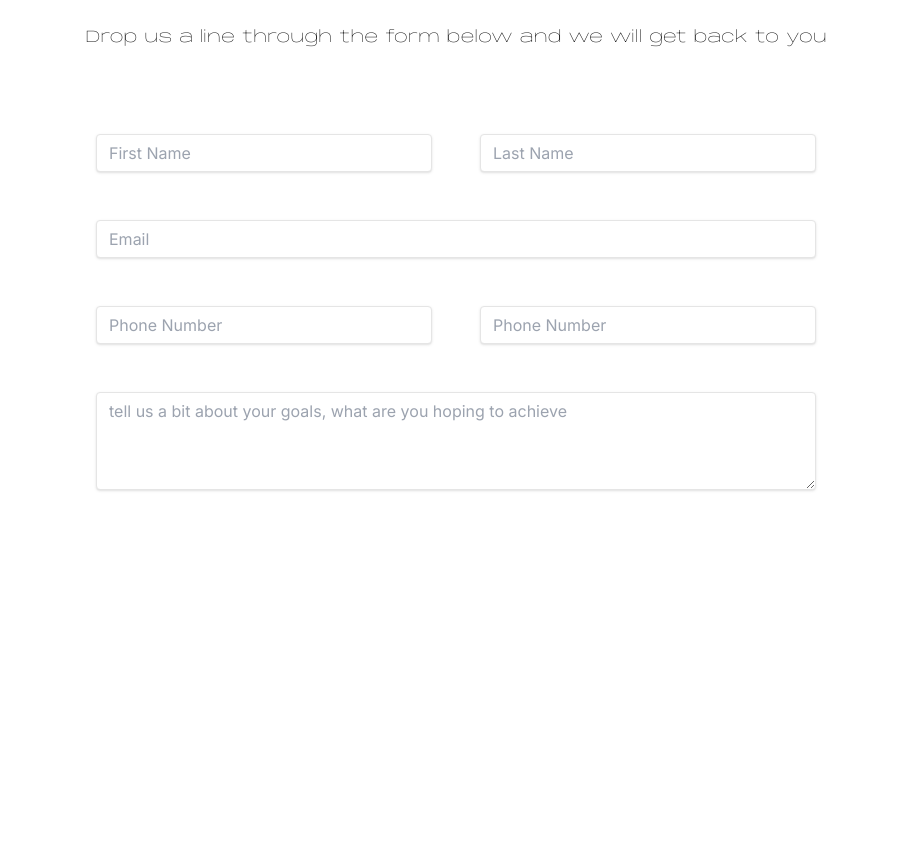
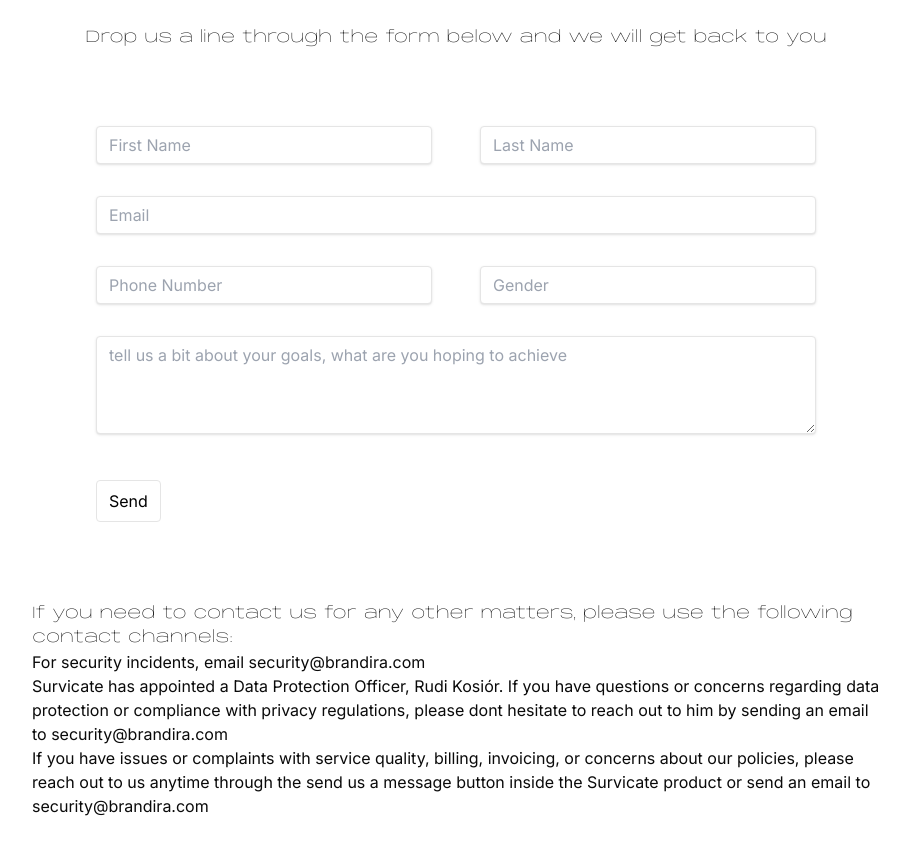
Before and after one commit to Itsbrandria/brandria, a Next.js app: page /en/contact in a window 1280 px wide. Shown: the part 282-1136 px from the top of the page, without its empty margins (184-1093 px from the left). Before the commit the page ends 938 px from the top, so only its background shows below. Built offline with nearby package versions, Linux system fonts and the light colour scheme.

Commit message:
contact page

```diff
--- a/src/app/[locale]/contact/page.tsx
+++ b/src/app/[locale]/contact/page.tsx
@@ -10,7 +10,7 @@ export default function page() {
           <h5 className='lg:max-w-5xl mx-auto space-y-4 '>Drop us a line through the form below and we will get back to you</h5>
         </div>
         <form className='grid grid-cols-8 gap-4 mx-52'>
-          <div className='p-4 col-span-4'>
+          <div className='p-4 col-span-4 py-2'>
             <input
               id="1"
               type="text"
@@ -18,7 +18,7 @@ export default function page() {
               className="shadow appearance-none border rounded w-full py-2 px-3 text-gray-700 leading-tight focus:outline-none focus:shadow-outline"
             />
           </div>
-          <div className='p-4 col-span-4'>
+          <div className='p-4 col-span-4 py-2'>
             <input
               id="2"
               type="text"
@@ -26,7 +26,7 @@ export default function page() {
               className="shadow appearance-none border rounded w-full py-2 px-3 text-gray-700 leading-tight focus:outline-none focus:shadow-outline"
             />
           </div>
-          <div className='p-4 col-span-8'>
+          <div className='p-4 col-span-8 py-2'>
             <input
               id="3"
               type="email"
@@ -34,7 +34,7 @@ export default function page() {
               className="shadow appearance-none border rounded w-full py-2 px-3 text-gray-700 leading-tight focus:outline-none focus:shadow-outline"
             />
           </div>
-          <div className='p-4 col-span-4'>
+          <div className='p-4 col-span-4 py-2'>
             <input
               id="4"
               type="tel"
@@ -42,23 +42,33 @@ export default function page() {
               className="shadow appearance-none border rounded w-full py-2 px-3 text-gray-700 leading-tight focus:outline-none focus:shadow-outline"
             />
           </div>
-          <div className='p-4 col-span-4'>
+          <div className='p-4 col-span-4 py-2'>
             <input
               id="5"
               type="tel"
-              placeholder="Phone Number"
+              placeholder="Gender"
               className="shadow appearance-none border rounded w-full py-2 px-3 text-gray-700 leading-tight focus:outline-none focus:shadow-outline"
             />
           </div>
-          <div className='p-4 col-span-8'>
+          <div className='p-4 col-span-8 py-2'>
             <textarea name="Message" id="6" rows={4} cols={50}
 
               placeholder="tell us a bit about your goals, what are you hoping to achieve"
               className="shadow appearance-none border rounded w-full py-2 px-3 text-gray-700 leading-tight focus:outline-none focus:shadow-outline"
             />
           </div>
-
+          <div className='p-4 col-span-2'>
+            <input type="submit" value="Send" className='border rounded py-2 px-3 bg-white text-black cursor-pointer'/>
+          </div>
         </form>
+        <div className='flex flex-col mx-40'>
+          <h4>If you need to contact us for any other matters, please use the following contact channels:</h4>
+          <ul className='list-image-[url(/badge-check.svg)]'>
+            <li>For security incidents, email security@brandira.com</li>
+            <li>Survicate has appointed a Data Protection Officer, Rudi Kosiór. If you have questions or concerns regarding data protection or compliance with privacy regulations, please dont hesitate to reach out to him by sending an email to security@brandira.com</li>
+            <li>If you have issues or complaints with service quality, billing, invoicing, or concerns about our policies, please reach out to us anytime through the send us a message button inside the Survicate product or send an email to security@brandira.com</li>
+          </ul>
+        </div>
       </div>
     </main>
   )
--- a/tailwind.config.ts
+++ b/tailwind.config.ts
@@ -16,6 +16,7 @@ const config = {
       screens: {
         "2xl": "1400px",
       },
+
     },
     extend: {
       boxShadow: {
@@ -23,6 +24,9 @@ const config = {
         'text-md': '0 2px 4px rgba(0, 0, 0, 0.1)',
         'text-lg': '0 4px 6px rgba(0, 0, 0, 0.1)',
         'text-xl': '0 10px 20px rgba(0, 0, 0, 0.2)',
+      },
+      listStyleImage: {
+        checkmark: 'url("/badge-check.png")',
       },
       colors: {
         brand: "#e93331",
```
Also changed, not shown: public/badge-check.png (added), public/badge-check.svg (added).
